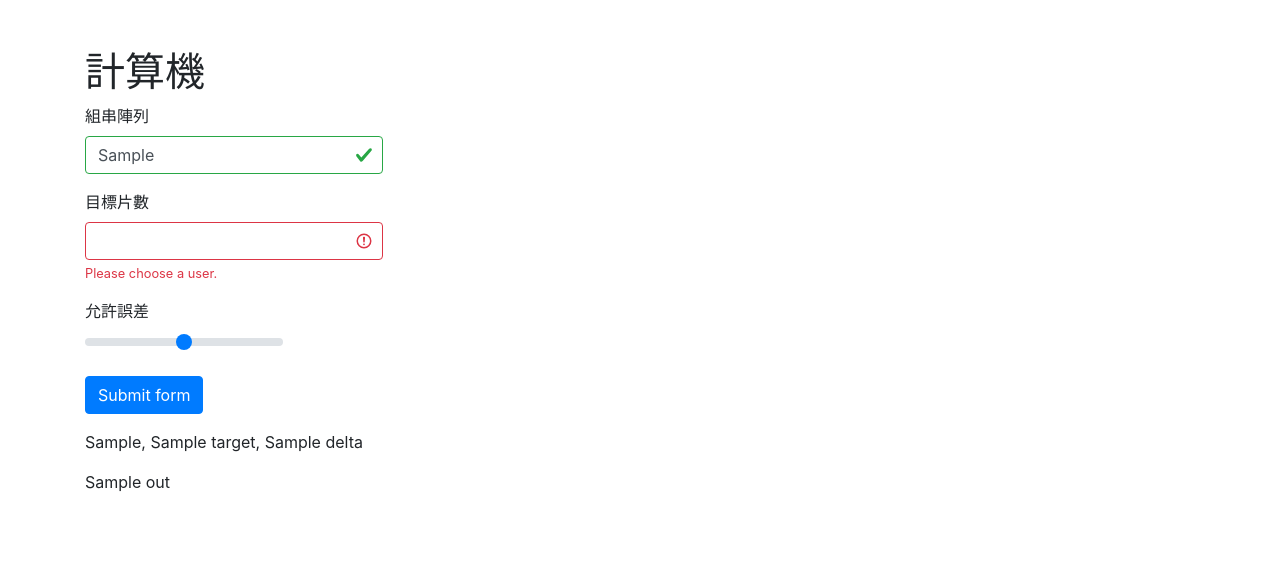
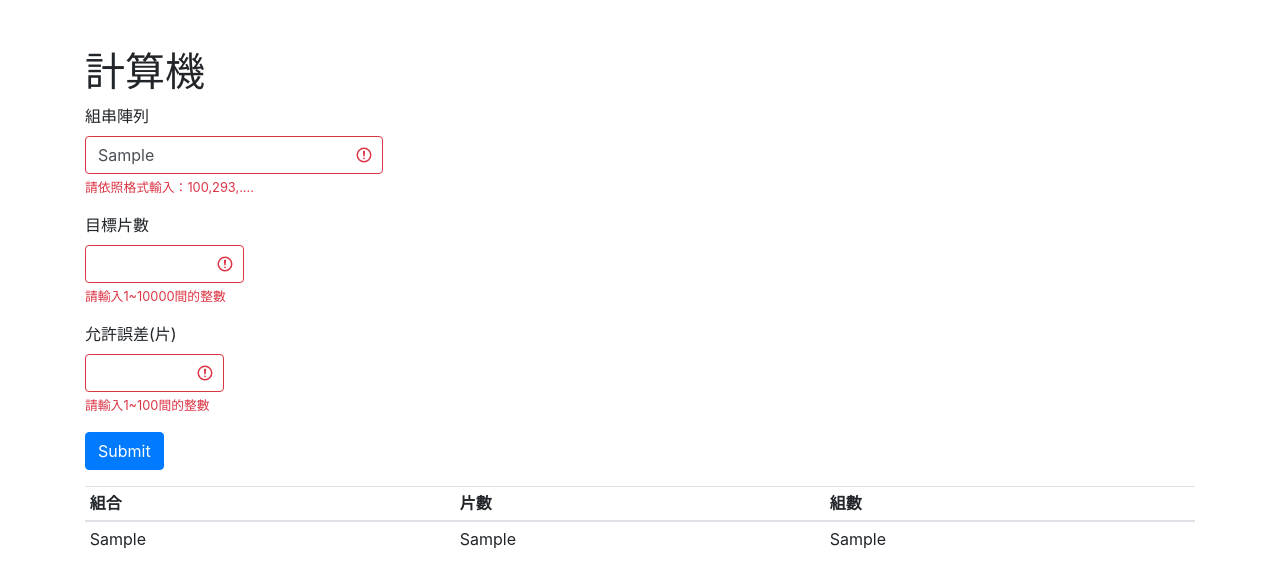
Before and after one commit to edward79519/smallproject, a Django app: template smallproject/templates/modelmatch/calculator.html in a window 1280 px wide. Shown: the part 56-644 px from the top of the page. Run offline with Django 3.2, Linux system fonts and the light colour scheme; the template is opened without the code that fills it: most values are stand-ins (such as "Sample title", 1, 10 or a date in 2020); some libraries are stand-ins or nearby versions.

Commit message:
show in WEB OK

```diff
--- a/smallproject/settings.py
+++ b/smallproject/settings.py
@@ -23,9 +23,9 @@ BASE_DIR = Path(__file__).resolve().parent.parent
 SECRET_KEY = 'h1o+3w&6&0!r*a36(ox@2de!7c@xrh75n@a@8*b&!+z@@=_nm%'
 
 # SECURITY WARNING: don't run with debug turned on in production!
-DEBUG = True
+DEBUG = False
 
-ALLOWED_HOSTS = []
+ALLOWED_HOSTS = ["*"]
 
 
 # Application definition
--- a/smallproject/templates/modelmatch/calculator.html
+++ b/smallproject/templates/modelmatch/calculator.html
@@ -8,40 +8,60 @@
     <div class="form-row">
         <div class="form-col-md-4 mb-3">
             <label for="arr_list">組串陣列</label>
-            {% if get %}
-            <input class="form-control is-valid" id="arr_list" placeholder="First name" type="text" name="arr_list" value="{{ get.arr_list }}" required>
-            {% else %}
-            <input class="form-control is-valid" id="arr_list" placeholder="First name" type="text" name="arr_list" required>
-            {% endif %}
+            <input class="form-control is-valid" id="arr_list" placeholder="211, ..." type="text" name="arr_list" value="{{ get.arr_list }}" pattern="([0-9]*[,]?)*" required>
             <div class="invalid-feedback">
-            Please choose a user.
+            請依照格式輸入：100,293,....
             </div>
         </div>
     </div>
     <div class="form-row">
         <div class="form-col-md-4 mb-3">
             <label for="target">目標片數</label>
-            <input class="form-control is-valid" id="target" type="number" name="target" required max="10000" value="{{ get.target }}">
+            <input class="form-control is-valid" id="target" type="number" name="target" required min="1" max="10000" value="{{ get.target }}">
             <div class="invalid-feedback">
-            Please choose a user.
+            請輸入1~10000間的整數
             </div>
         </div>
     </div>
     <div class="form-row">
         <div class="form-col-md-8 mb-3">
-            <label for="delta">允許誤差</label>
-            <input class="custom-range" id="delta" type="range" min="1" max="1000" name="delta" value="{{ get.delta }}" required>
+            <label for="delta">允許誤差(片)</label>
+            <input class="form-control is-valid" id="delta" type="number" min="1" max="100" name="delta" value="{{ get.delta }}" required>
+            <div class="invalid-feedback">
+            請輸入1~100間的整數
+            </div>
         </div>
     </div>
     <div class="form-row">
         <div class="foem-col-md-4 mb-3">
-            <button class="btn btn-primary" type="submit">Submit form</button>
+            <button class="btn btn-primary" type="submit">Submit</button>
         </div>
     </div>
 </form>
-<p>{{ get.arr_list }}, {{ get.target }}, {{ get.delta }}</p>
-<p>{{ out }}</p>
 
+{% if output %}
+    <table class="table table-sm">
+        <thead>
+            <tr>
+                <th scope="col">組合</th>
+                <th scope="col">片數</th>
+                <th scope="col">組數</th>
+            </tr>
+        </thead>
+        <tbody>
+            {% for ou in output %}
+            <tr>
+                <td>{{ ou.0 }}</td>
+                <td>{{ ou.1 }}</td>
+                <td>{{ ou.2}}</td>
+            </tr>
+            {% endfor %}
+        </tbody>
+    </table>
+
+{% else %}
+    "there's no data"
+{% endif %}
 
 
 
```
Also changed, not shown: approach/cal_match.py (+12 -18 lines), modelmatch/views.py (+7 -0 lines).
